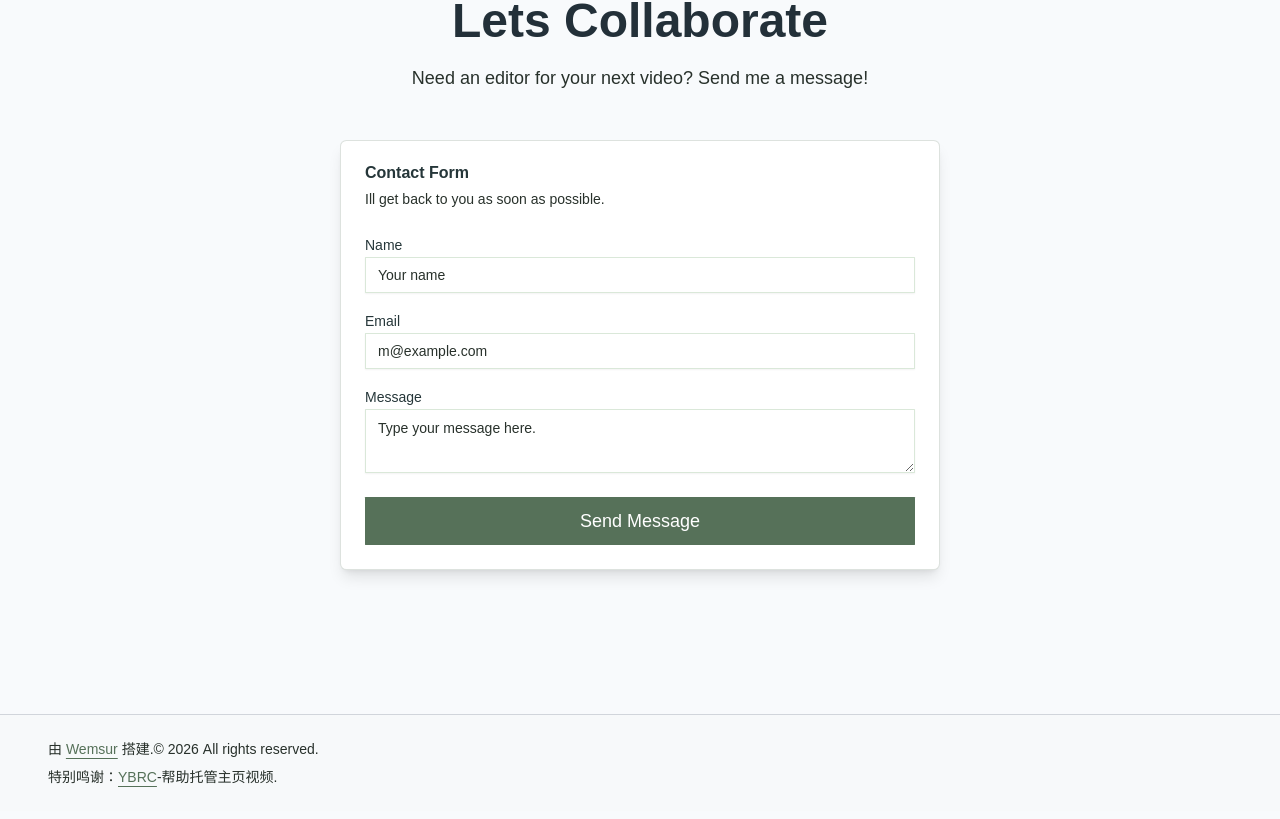
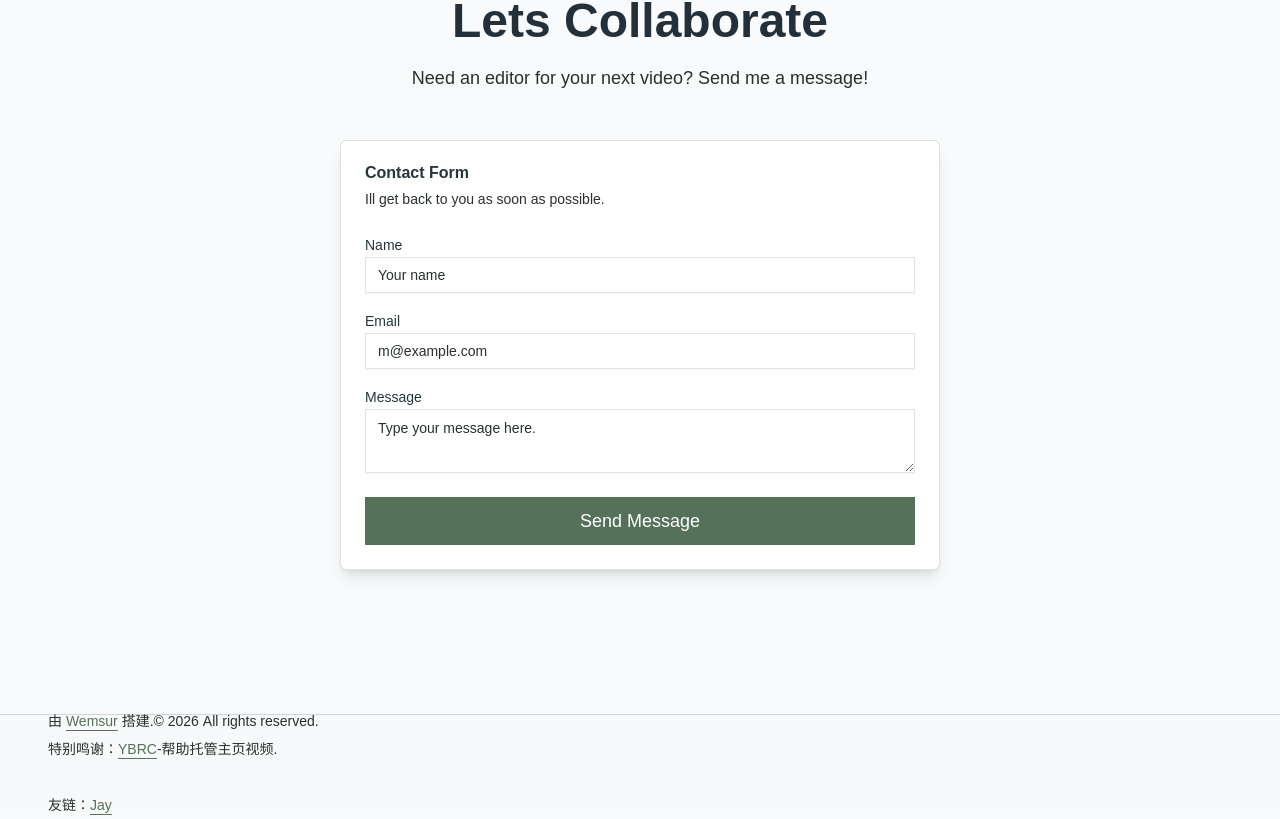
Before and after one commit to Wemsur/Wemsur.github.io, a Next.js app: page / in a window 1280 px wide. Shown: the part 2947-3766 px from the top of the page. Built offline with nearby package versions, Linux system fonts and the light colour scheme; a web font is replaced by a local one.

Commit message:
添加友链和鸣谢

```diff
--- a/app/page.tsx
+++ b/app/page.tsx
@@ -522,15 +522,21 @@ export default function Home() {
               由 <span className="font-medium underline underline-offset-4 text-primary">Wemsur</span> 搭建.
               <br className="md:hidden"/>
               &copy; {new Date().getFullYear()} All rights reserved.
-              <br/>特别鸣谢：<Link
+              <br/>
+              特别鸣谢：<Link
                 href="https://ybrc.byside.top/"
                 target="_blank"
                 rel="noopener noreferrer"
                 className="font-medium underline underline-offset-4 text-primary hover:opacity-80 transition-opacity"
-            >
-              YBRC
-            </Link>-帮助托管主页视频.
-
+              >YBRC</Link>-帮助托管主页视频.
+              <br/>
+              <br/>
+              友链：<Link
+                href="https://jaynb.com/%e5%8f%8b%e6%83%85%e9%93%be%e6%8e%a5/"
+                target="_blank"
+                rel="noopener noreferrer"
+                className="font-medium underline underline-offset-4 text-primary hover:opacity-80 transition-opacity"
+            >Jay</Link>
             </p>
           </div>
           {/*<div>
```
Also changed, not shown: public/Solariix.png.
